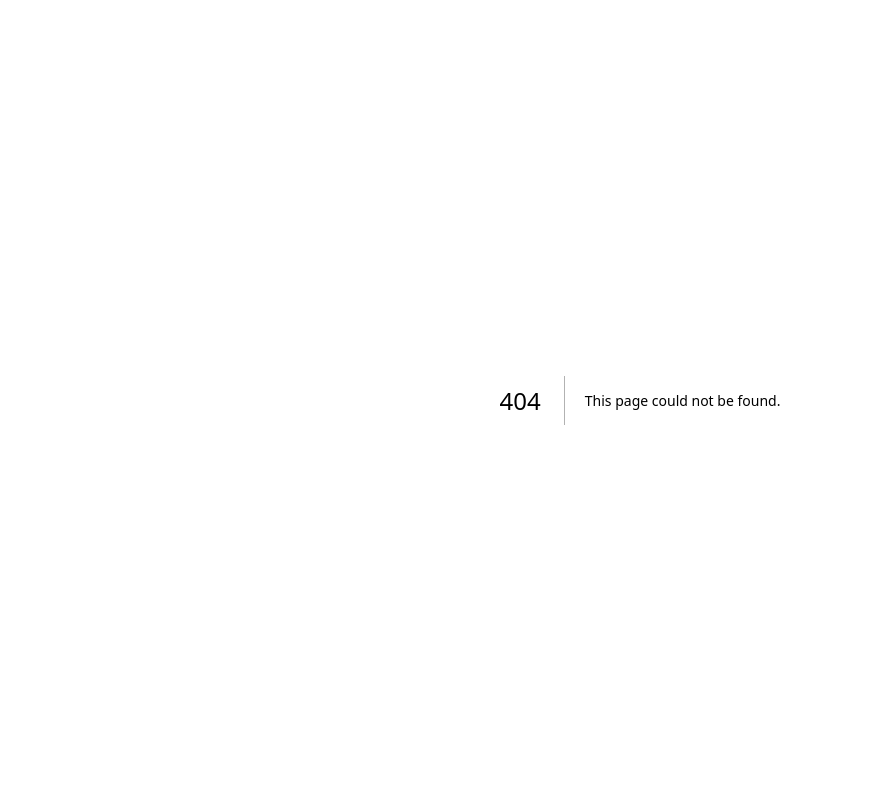
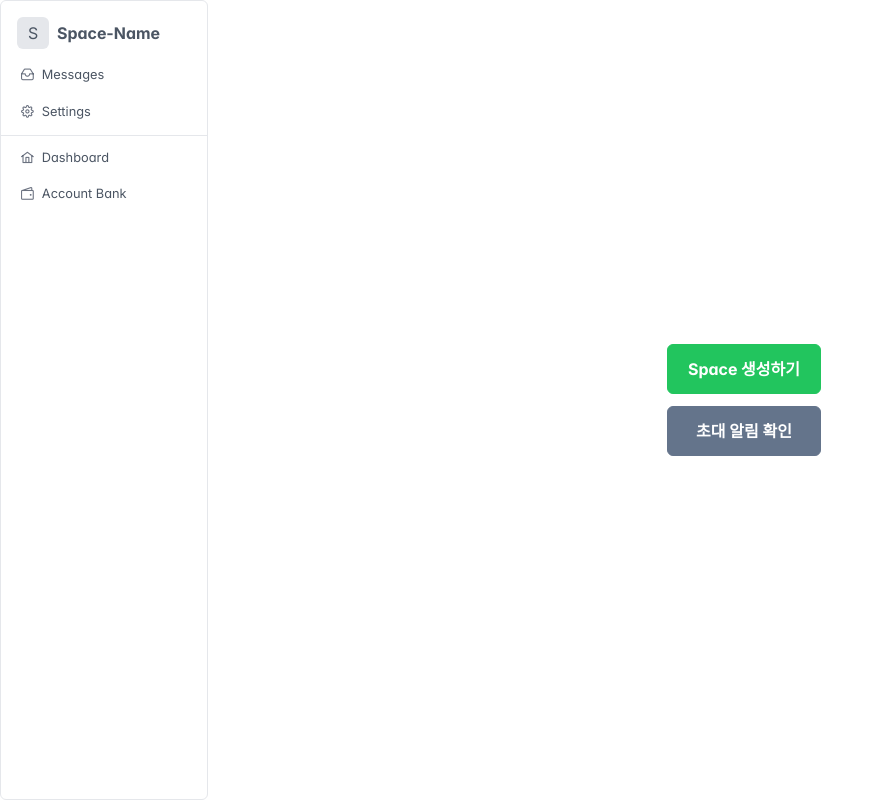
Before and after one commit to DanielBrown77/sharemate, a Next.js app: page /space/1 in a window 1280 px wide. Before the commit this address had no page. Shown: the whole page, without its empty margins (0-884 px from the left). Built offline with nearby package versions, Linux system fonts and the light colour scheme.

Commit message:
Space Home: Starter (1)

```diff
--- a/app/space/Sidebar.tsx
+++ b/app/space/Sidebar.tsx
@@ -20,6 +20,18 @@ export default function SideBar() {
     },
     { label: "Messages", icon: "pi pi-inbox" },
     { label: "Settings", icon: "pi pi-cog" },
+    {
+      separator: true,
+    },
+    {
+      label: "Dashboard",
+      icon: "pi pi-home",
+      // url: 'https://react.dev/'
+    },
+    {
+      label: "Account Bank",
+      icon: "pi pi-wallet",
+    },
   ];
   return <Menu id="sidebar" className="flex-none w-52" model={items} />;
 }
--- /dev/null
+++ b/app/space/[id]/page.tsx
@@ -0,0 +1,20 @@
+"use client";
+import { Button } from "primereact/button";
+import { useRouter } from "next/navigation";
+
+export default function Space({ params }: { params: { id: string } }) {
+  const router = useRouter();
+
+  return (
+    <div id="space-content" className="w-full h-full grid place-content-center">
+      <div className="flex flex-col gap-3 h-fit">
+        <Button
+          onClick={() => router.push("/onboarding")}
+          label="Space 생성하기"
+          severity="success"
+        />
+        <Button label="초대 알림 확인" severity="secondary" />
+      </div>
+    </div>
+  );
+}
```
